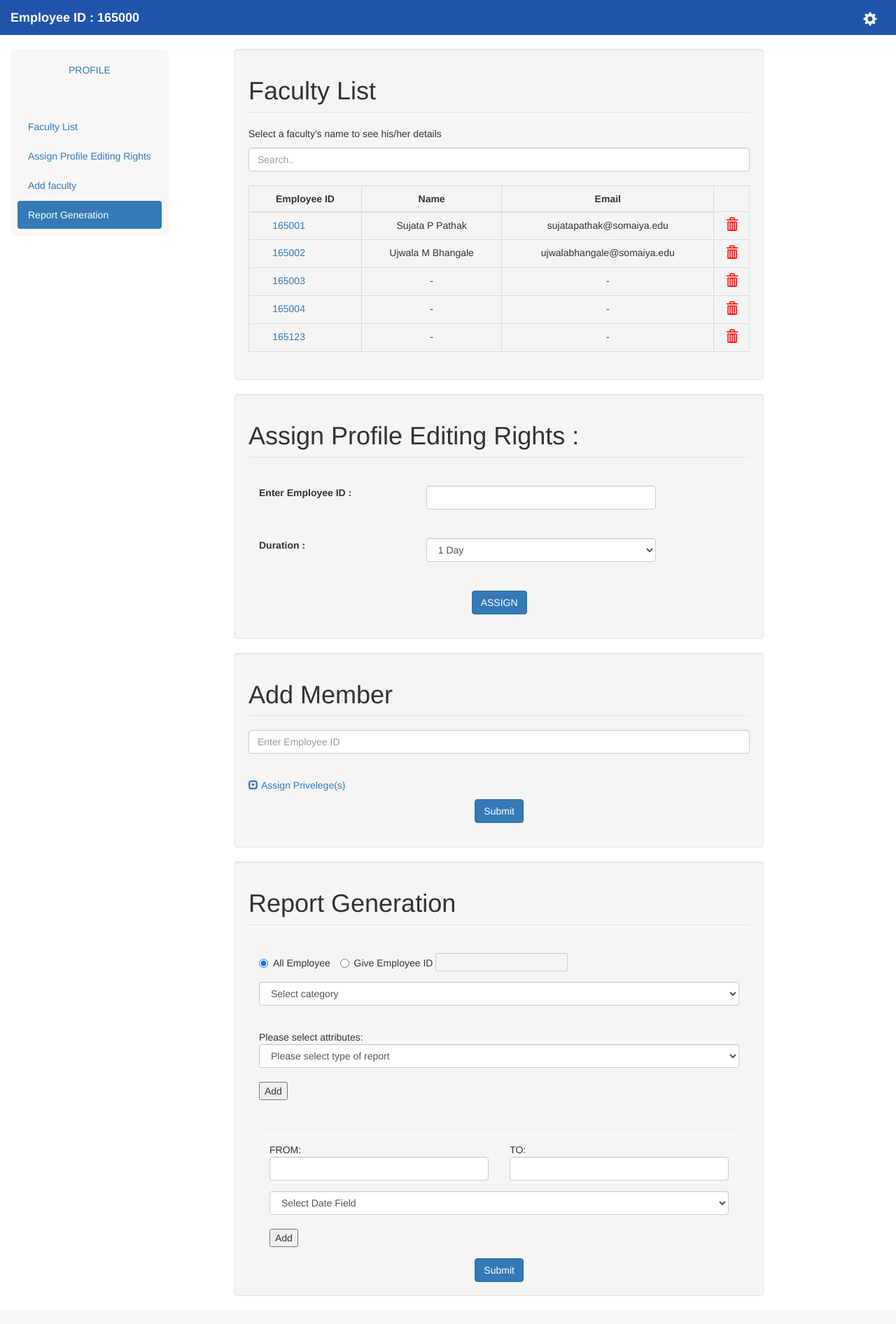
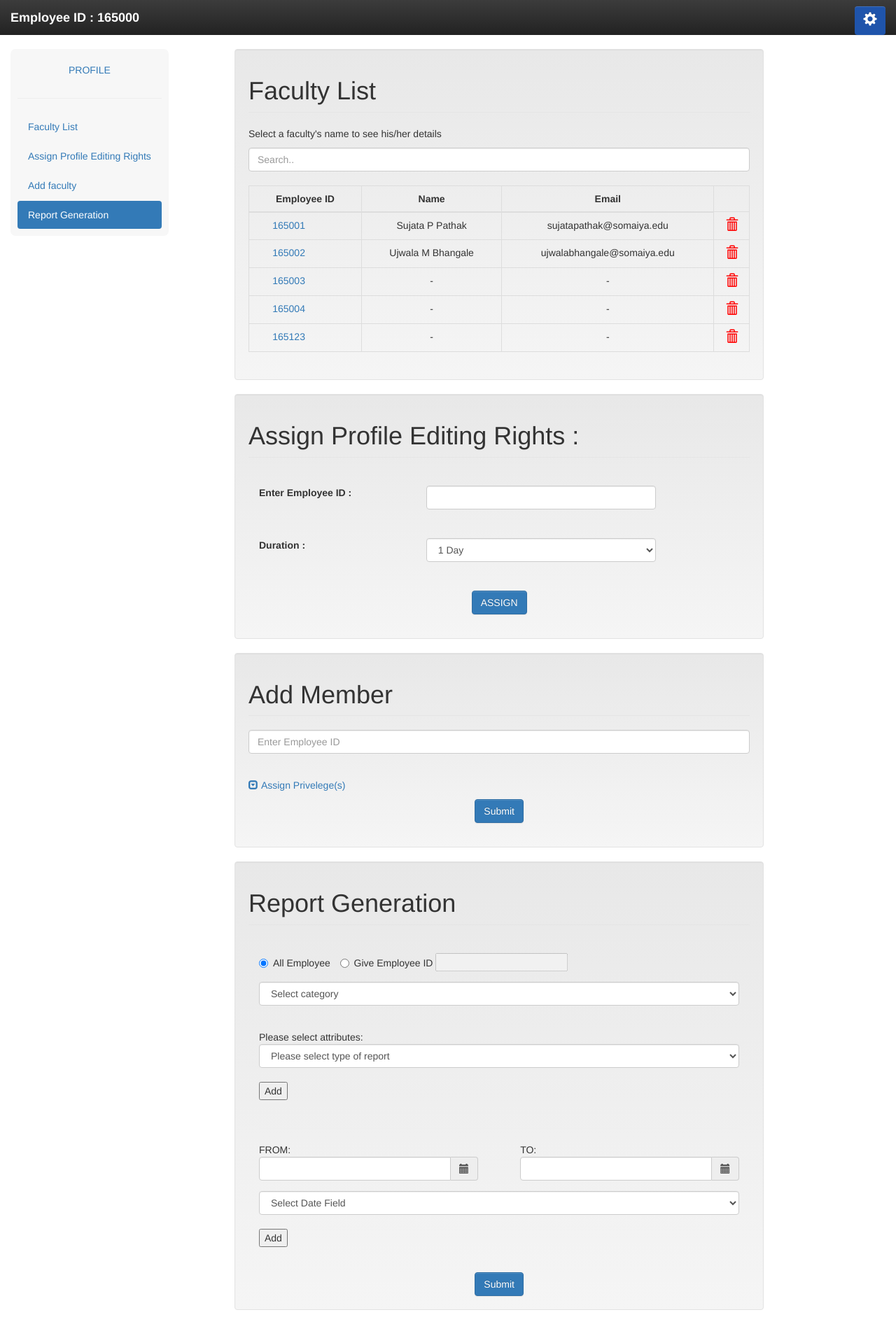
Before and after one commit to ItsTheKayBee/FacultyManagementSystem, a PHP site: page /main.php in a window 1280 px wide. Shown: the whole page at 70% size. Before the commit the page ends 1852 px from the top, so only its background shows below. Run offline with PHP 8.4, Linux system fonts and the light colour scheme; a user stored in the database is signed in; data comes from the database, SQL or seed files in the repository; some libraries are stand-ins or nearby versions.

Commit message:
Added beautiful dateAndTime Functionalities and fixed the width of Select Date Field

```diff
--- a/main.php
+++ b/main.php
@@ -50,14 +50,23 @@ while($row2 = mysqli_fetch_assoc($result2))
   <title>Priveleges : <?php echo $eid; ?></title>
   <meta charset="UTF-8">
   <meta name="viewport" content="width=device-width, initial-scale=1">
+  <link rel="stylesheet" href="https://maxcdn.bootstrapcdn.com/bootstrap/3.3.5/css/bootstrap-theme.min.css">
+  <link rel="stylesheet" href="https://cdnjs.cloudflare.com/ajax/libs/bootstrap-datetimepicker/4.17.37/css/bootstrap-datetimepicker.min.css" />
   <link rel="stylesheet" href="https://maxcdn.bootstrapcdn.com/bootstrap/3.3.7/css/bootstrap.min.css">
   <script src="https://ajax.googleapis.com/ajax/libs/jquery/3.2.1/jquery.min.js"></script>
   <script src="https://maxcdn.bootstrapcdn.com/bootstrap/3.3.7/js/bootstrap.min.js"></script>
   <script src="http://www.myersdaily.org/joseph/javascript/md5.js"></script>
+  <script src="https://cdnjs.cloudflare.com/ajax/libs/moment.js/2.10.6/moment.min.js"></script>
+  <script src="https://ajax.googleapis.com/ajax/libs/jquery/1.11.3/jquery.min.js"></script>
+  <script src="https://cdnjs.cloudflare.com/ajax/libs/bootstrap-datetimepicker/4.17.37/js/bootstrap-datetimepicker.min.js"></script>
+
+
   <script type="text/javascript">
 
 	    $(document).ready(function()
 	    {
+	        $('#datetimepicker1').datetimepicker();
+	        $('#datetimepicker2').datetimepicker();
 	        $("#privs").hide();
 	        $("#assprivs").click(function(e)
 	        {
@@ -67,6 +76,7 @@ while($row2 = mysqli_fetch_assoc($result2))
 	    });
 
 	</script>
+
 	<script type="text/javascript" src="main_js.js"></script>
   <script>
 
@@ -1001,13 +1011,29 @@ function validateGivePriv()
   							</div>
   						</div>
   					<hr>
-  					<div class="col-sm-12 col-md-12 col-lg-6 col-xs-12 form-group">
-  						FROM:<input onfocus="(this.type='date')" class="form-control" onblur="(this.type='text')" id ="from" name="from">
+  					<div class="col-sm-12 col-md-12 col-lg-6 col-xs-12 form-group row">
+  						FROM:
+
+	                <div class='input-group date' id='datetimepicker1'>
+	                    <input type='text' class="form-control" />
+	                    <span class="input-group-addon">
+	                        <span class="glyphicon glyphicon-calendar"></span>
+	                    </span>
+
   					</div>
-  					<div class="col-sm-12 col-md-12 col-lg-6 col-xs-12 form-group">
-  						TO: <input onfocus="(this.type='date')"class="form-control"  onblur="(this.type='text')" id ="to" name="to">
+					</div>
+  					<div class="col-sm-12 col-md-12 col-lg-6 col-xs-12 form-group row" style="float: right">
+  						TO:
+
+	                <div class='input-group date' id='datetimepicker2'>
+	                    <input type='text' class="form-control" />
+	                    <span class="input-group-addon">
+	                        <span class="glyphicon glyphicon-calendar"></span>
+	                    </span>
+
   					</div>
-  					<div class="col-sm-12 col-md-12 col-lg-12 col-xs-12 form-group">
+  					</div>
+  					<div  class="form-group">
   						<select  name="datecategory" class="required-entry form-control" id ="datecategory">
   							<option value="">Select Date Field</option>
   							<option class="datele" value="0" label="Personal Details - Date Of Birth"></option>
```
